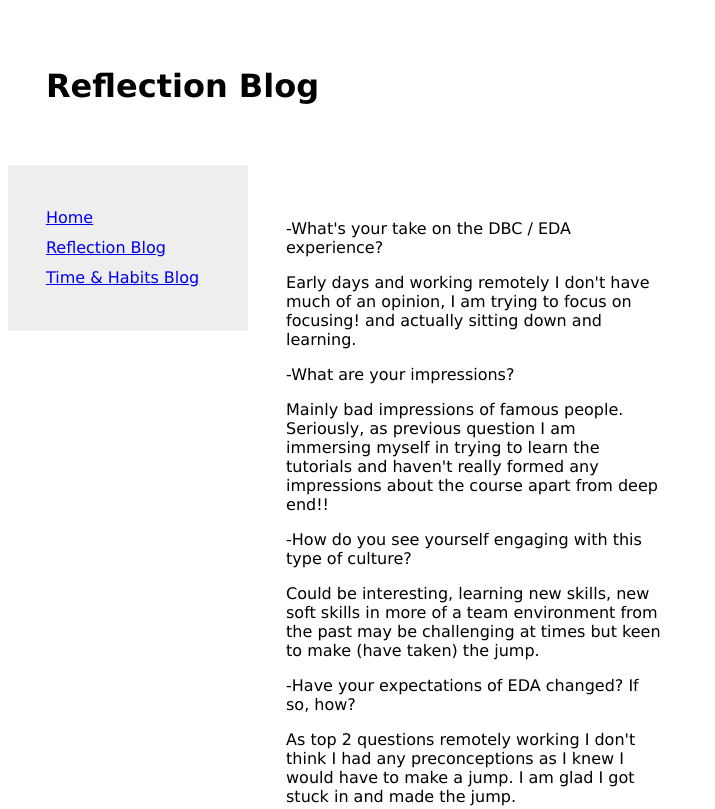
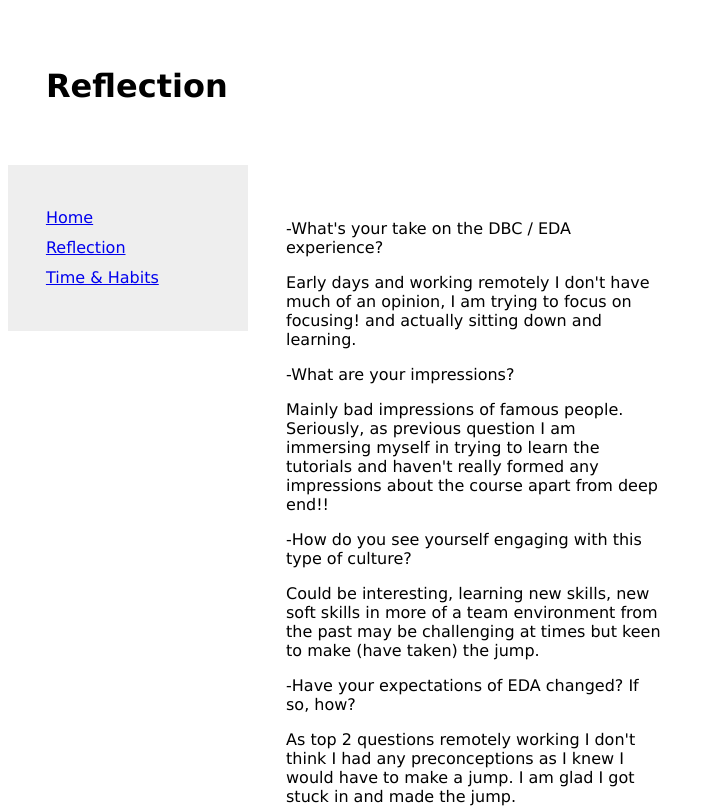
Before and after one commit to EDA-code-review/adam-v.github.io, a plain HTML site: page blog/c1-reflection-blog.html in a window 1280 px wide. Shown: the top 809 px of the page, without its empty margins (0-715 px from the left). Drawn offline with Linux system fonts and the light colour scheme.

Commit message:
timesheet

```diff
--- a/blog/c1-reflection-blog.html
+++ b/blog/c1-reflection-blog.html
@@ -9,7 +9,7 @@
   <body>
 
 <div id="header">
-  <h1>Reflection Blog</h1>
+  <h1>Reflection</h1>
     </div>
 
 
@@ -18,9 +18,9 @@
     <a href="https://adam-v.github.io"> Home </a>
 <br>
 
-      <a href="https://adam-v.github.io/blog/c1-reflection-blog.html"> Reflection Blog </a>
+      <a href="https://adam-v.github.io/blog/c1-reflection-blog.html"> Reflection</a>
 <br>
-    <a href="https://adam-v.github.io/blog/c1-time-and-habits-blog.html"> Time & Habits Blog </a>
+    <a href="https://adam-v.github.io/blog/c1-time-and-habits-blog.html"> Time & Habits</a>
     </div>
 
     <div id="section">
```
Also changed, not shown: blog/c1-time-and-habits-blog.html (+2 -2 lines), index.html (+2 -2 lines).
